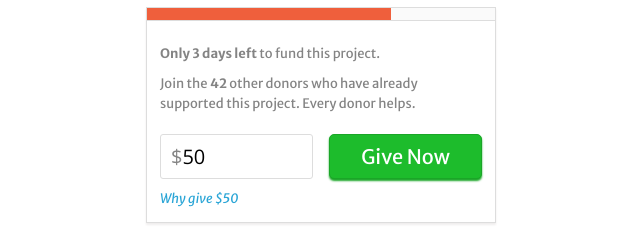
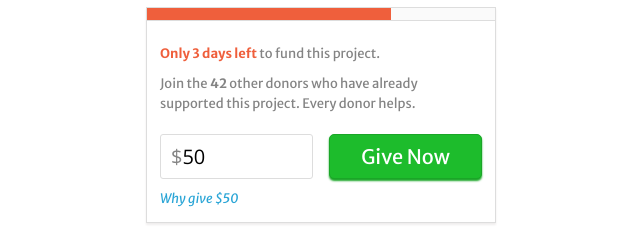
Before and after one commit to hirengondhiya/take-home-assignment, a website built with Parcel: page src/index.html in a window 1280 px wide. Shown: the part 156-396 px from the top of the page, 319-959 px from the left. Built offline with nearby package versions, Linux system fonts and the light colour scheme.

Commit message:
fixed color for only 3 days left

```diff
--- a/src/index.html
+++ b/src/index.html
@@ -17,7 +17,7 @@
         </div>
         <div class="contents text--dark-grey2">
           <p class="days">
-            <span>Only 3 days left</span> to fund this project.
+            <span class="text--orange">Only 3 days left</span> to fund this project.
           </p>
           <p>
             Join the <span>42</span> other donors who have already supported
```
Also changed, not shown: index.html (+1 -1 lines).
